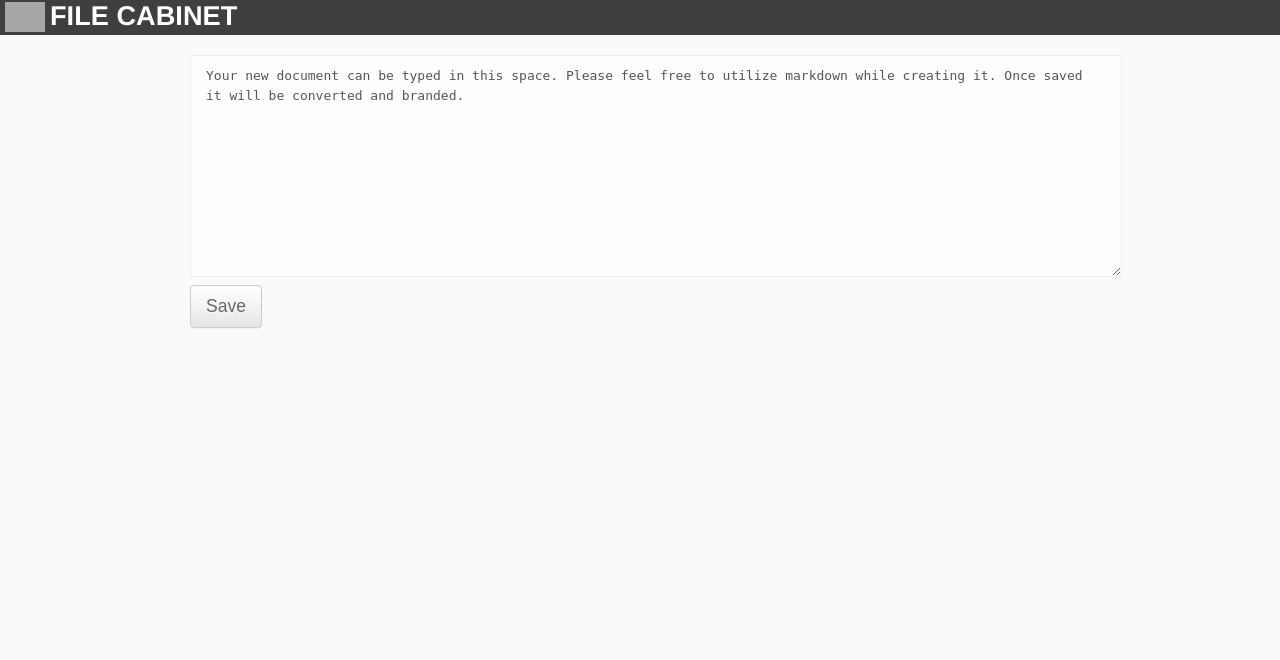
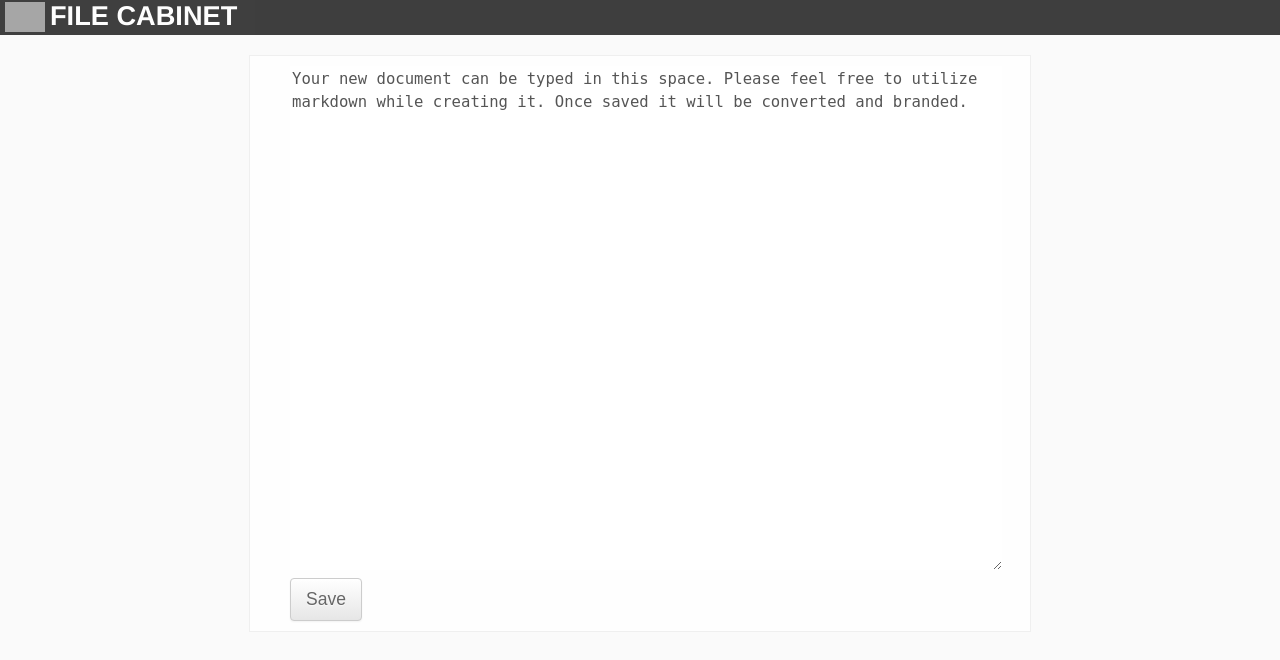
Before and after one commit to ktilcu/filecabinet, a Flask app: page /edit/1 in a window 1280 px wide. Shown: the top 660 px of the page. Run offline with Flask 2, Linux system fonts and the light colour scheme; data that the repository does not hold is empty; grey boxes are pictures that could not be loaded.

Commit message:
Add Styles to project

```diff
--- a/app/static/css/main.css
+++ b/app/static/css/main.css
@@ -52,22 +52,26 @@ h3 {
 }
 
 .content{
-  height:500px;
-  width: 900px;
-  margin: 0 auto;
-  margin-top:20px;
+  min-height:500px;
+  width: 700px;
+  margin: 20px auto;
+  line-height:1.6em;
+  font-family: corbel, Verdana, Arial, Helvetica, sans-serif;
+  color: #828282;
+  padding: 10px 40px;
+  background-color: #fefefe;
+  border: 1px solid #efefef;
 }
 .content textarea{
-  width: 900px;
-  min-height: 200px;
-  border: 1px solid #eeeeee;
-  background: #fefefe;
+  width: 100%;
+  min-height: 500px;
   resize: vertical;
-  font-size: 1em;
+  font-size: 1.2em;
   font-weight: lighter;
-  padding: 10px 15px;
   line-height: 1.5em;
   color: #555;
+  border:none;
+  padding-right: 10px;
 }
 .btn-large{
   padding:10px 15px;
--- a/app/static/css/markdown.css
+++ b/app/static/css/markdown.css
@@ -1,4 +1,4 @@
-.content{line-height:1.6em;}.content body{font-family:Helvetica,arial,sans-serif;font-size:14px;line-height:1.6;padding-top:10px;padding-bottom:10px;background-color:white;padding:30px;}
+.content body{font-family:Helvetica,arial,sans-serif;font-size:14px;line-height:1.6;padding-top:10px;padding-bottom:10px;background-color:white;padding:30px;}
 .content body>*:first-child{margin-top:0 !important;}
 .content body>*:last-child{margin-bottom:0 !important;}
 .content a{color:#4183C4;}
@@ -12,14 +12,14 @@
 .content h4 tt,.content h4 code{font-size:inherit;}
 .content h5 tt,.content h5 code{font-size:inherit;}
 .content h6 tt,.content h6 code{font-size:inherit;}
-.content h1{font-size:32px;color:black;}
-.content h2{font-size:28px;color:black;}
+.content h1{font-size:36px;color:black;color:#8450a0;}
+.content h2{font-size:28px;color:black;color:#31a02c;}
 .content h3{font-size:22px;}
 .content h4{font-size:16px;}
 .content h5{font-size:14px;}
 .content h6{color:#777777;font-size:14px;}
 .content p,.content blockquote,.content ul,.content ol,.content dl,.content li,.content table,.content pre{margin:15px 0;}
-.content i,.content em{color:#666;font-size:14px;}
+.content i,.content em{font-size:14px;opacity:.8;}
 .content hr{background:transparent url("../../images/modules/pulls/dirty-shade.png") repeat-x 0 0;border:0 none;color:#cccccc;height:4px;padding:0;}
 .content body>h2:first-child{margin-top:0;padding-top:0;}
 .content body>h1:first-child{margin-top:0;padding-top:0;}
--- a/app/static/css/markdown.less
+++ b/app/static/css/markdown.less
@@ -1,5 +1,4 @@
 .content{
-  line-height:1.6em;
   body {
   font-family: Helvetica, arial, sans-serif;
   font-size: 14px;
@@ -59,12 +58,16 @@ h6 tt, h6 code {
   font-size: inherit; }
 
 h1 {
-  font-size: 32px;
-  color: black; }
+  font-size: 36px;
+  color: black;
+  color: #8450a0;
+}
 
 h2 {
   font-size: 28px;
-  color: black; }
+  color: black;
+  color: #31a02c;
+}
 
 h3 {
   font-size: 22px; }
@@ -83,8 +86,8 @@ p, blockquote, ul, ol, dl, li, table, pre {
   margin: 15px 0; }
 
 i, em {
-  color:#666;
   font-size:14px;
+  opacity:.8;
 }
 
 hr {
```
